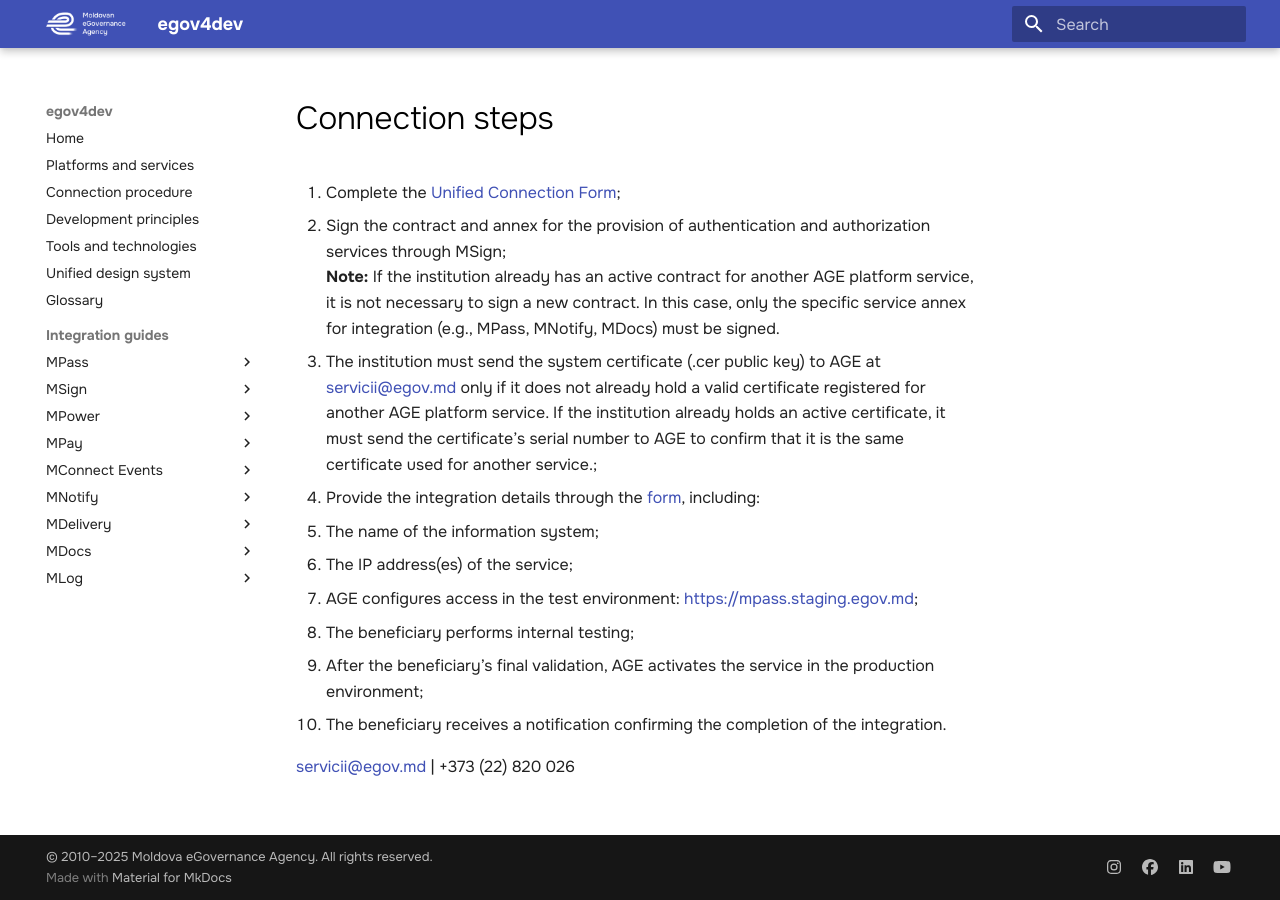
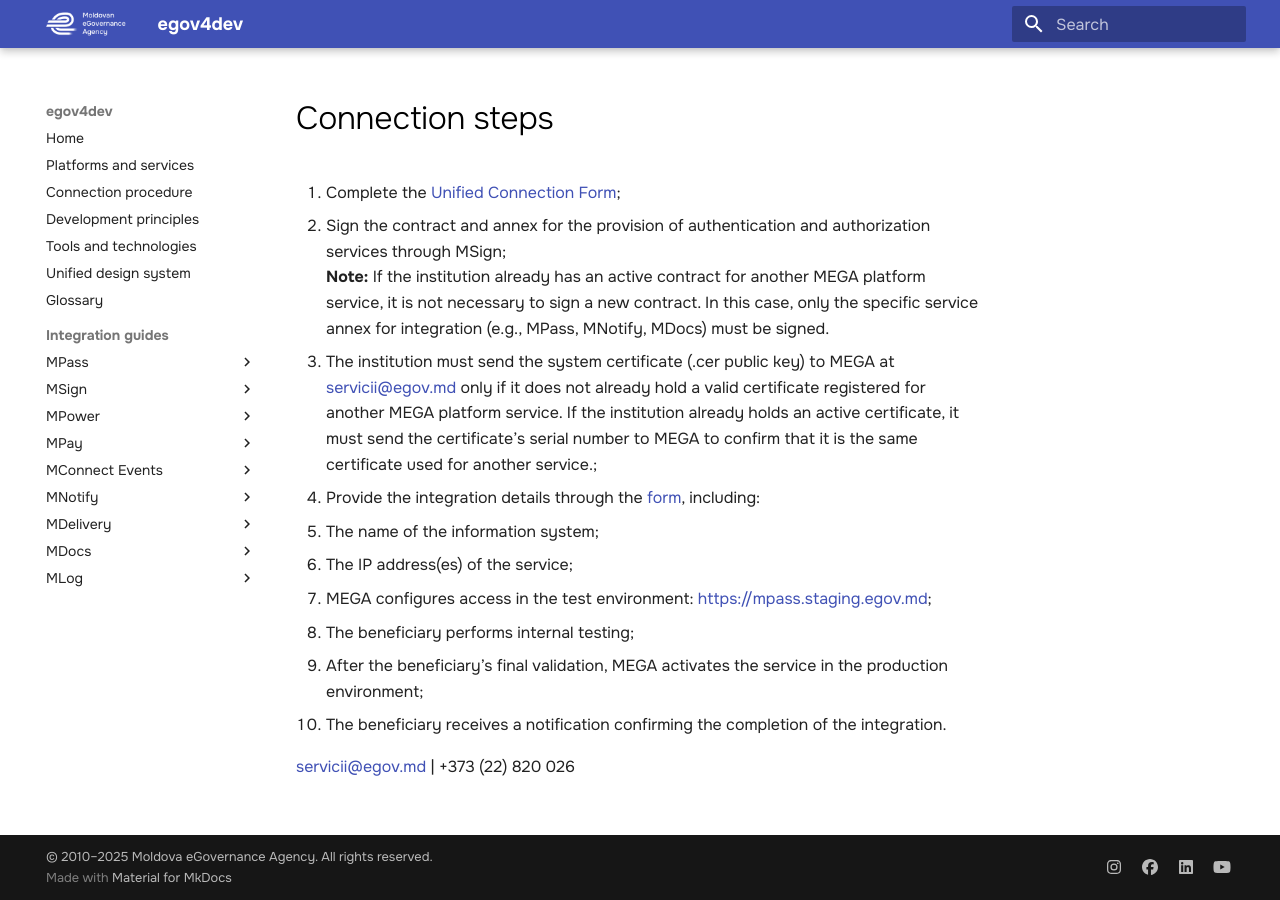
Before and after one commit to egov-moldova/egov4dev, an MkDocs documentation site: the page built from docs/guides/msign/process.md, in a window 1280 px wide. Built offline with MkDocs 1.6.1 and Material for MkDocs 9.7.7, drawn with Linux system fonts in a browser that asks for light colours.

Commit message:
Update MSign process to reflect MEGA platform changes

```diff
--- a/docs/guides/msign/process.md
+++ b/docs/guides/msign/process.md
@@ -1,12 +1,12 @@
 1. Complete the [Unified Connection Form](https://forms.office.com/Pages/ResponsePage.aspx?id=Z4f8jWsRaEKDxfvIWTRtOHwLku9yOJZAs22J7gTUxBNUMFhISEJPMUNGOTIwV09OTkFTUUtLSk9LTS4u);
-2. Sign the contract and annex for the provision of authentication and authorization services through MSign;<br>**Note:** If the institution already has an active contract for another AGE platform service, it is not necessary to sign a new contract. In this case, only the specific service annex for integration (e.g., MPass, MNotify, MDocs) must be signed.
-3. The institution must send the system certificate (.cer public key) to AGE at [servicii@egov.md](servicii@egov.md) only if it does not already hold a valid certificate registered for another AGE platform service. If the institution already holds an active certificate, it must send the certificate’s serial number to AGE to confirm that it is the same certificate used for another service.;
+2. Sign the contract and annex for the provision of authentication and authorization services through MSign;<br>**Note:** If the institution already has an active contract for another MEGA platform service, it is not necessary to sign a new contract. In this case, only the specific service annex for integration (e.g., MPass, MNotify, MDocs) must be signed.
+3. The institution must send the system certificate (.cer public key) to MEGA at [servicii@egov.md](servicii@egov.md) only if it does not already hold a valid certificate registered for another MEGA platform service. If the institution already holds an active certificate, it must send the certificate’s serial number to MEGA to confirm that it is the same certificate used for another service.;
 4. Provide the integration details through the [form](https://forms.office.com/Pages/ResponsePage.aspx?id=Z4f8jWsRaEKDxfvIWTRtOPEKwFi7MyRNimikcwdXWMlUQTIwMTEwT0czVlM1RTZJTzhRU05JQVI5Ti4u), including:
    * The name of the information system;
    * The IP address(es) of the service;
-5. AGE configures access in the test environment: [https://mpass.staging.egov.md](https://mpass.staging.egov.md);
+5. MEGA configures access in the test environment: [https://mpass.staging.egov.md](https://mpass.staging.egov.md);
 6. The beneficiary performs internal testing;
-7. After the beneficiary’s final validation, AGE activates the service in the production environment;
+7. After the beneficiary’s final validation, MEGA activates the service in the production environment;
 8. The beneficiary receives a notification confirming the completion of the integration.
 
 [servicii@egov.md](servicii@egov.md) | +373 (22) 820 026
```
